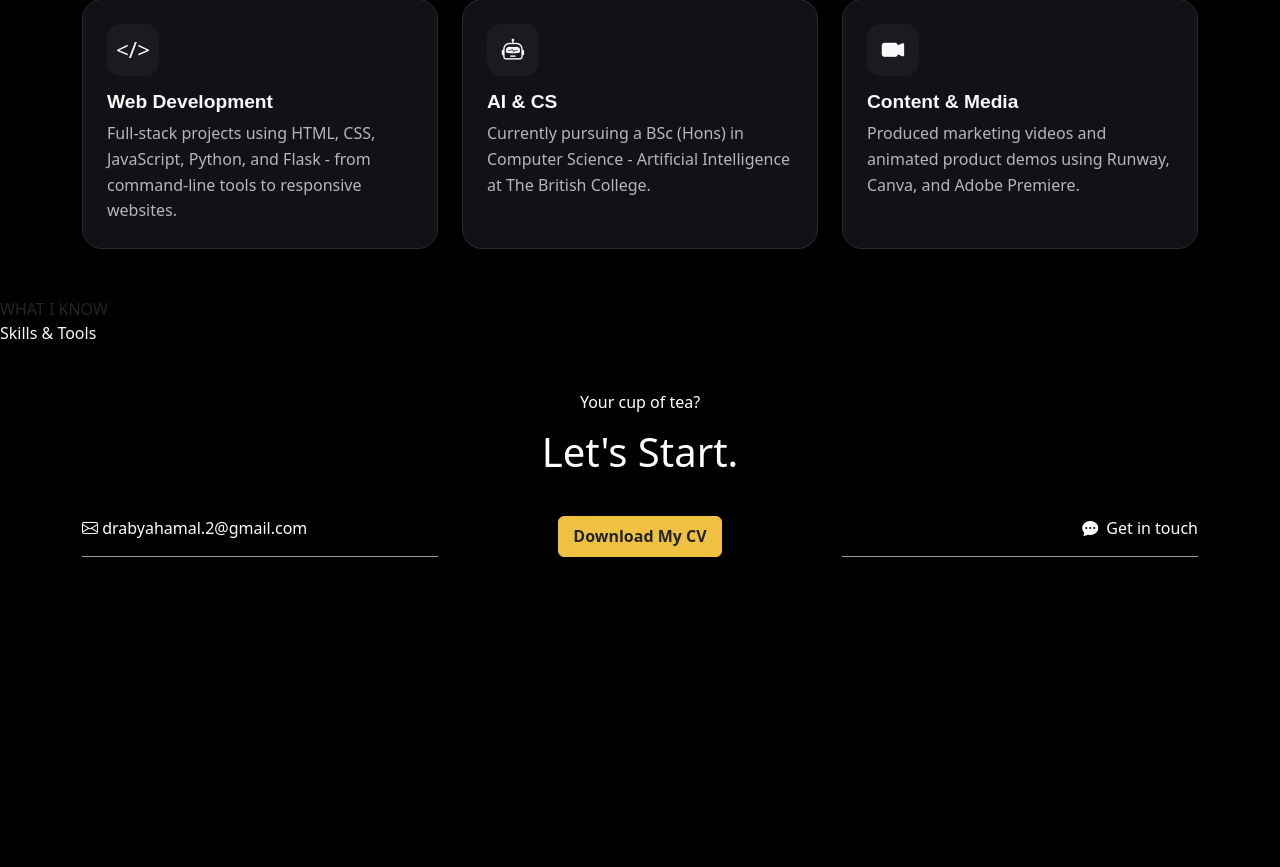
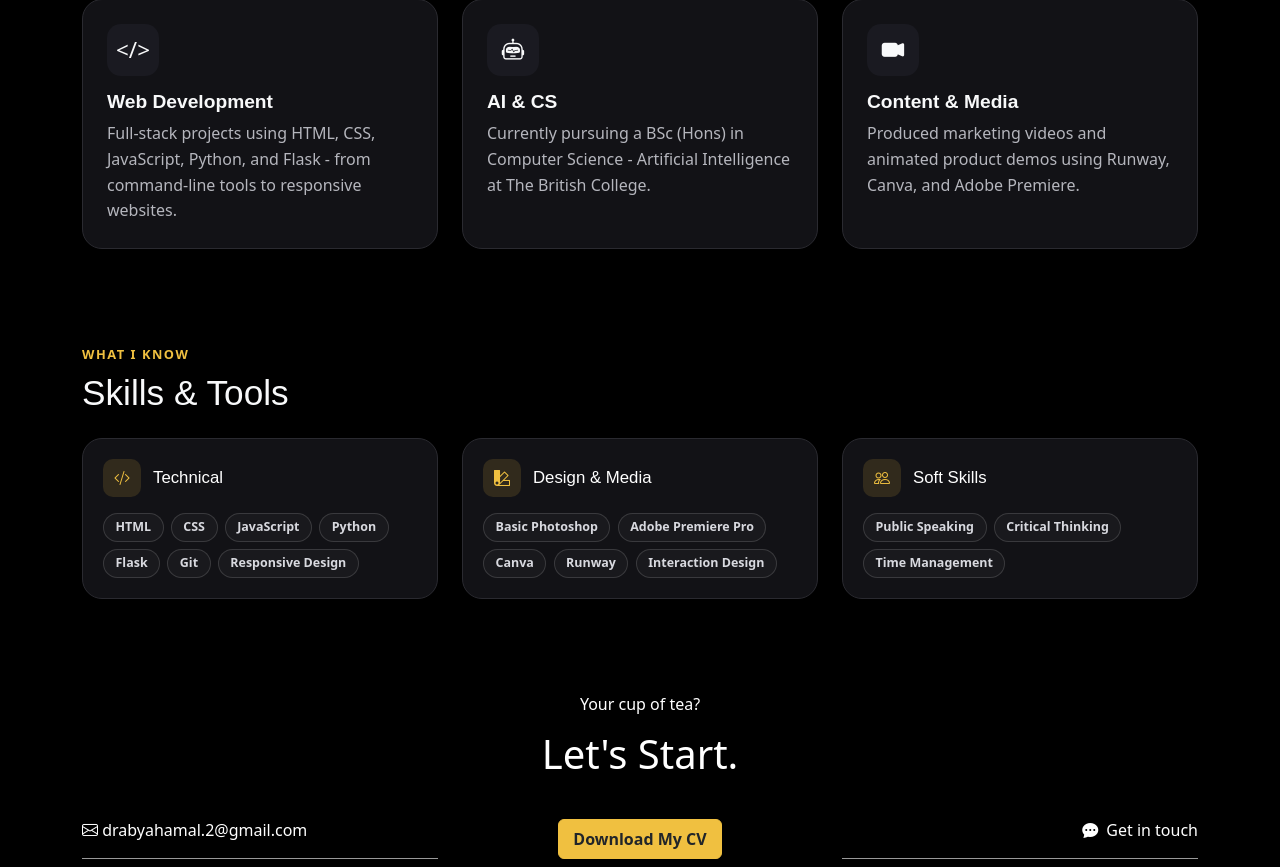
Before and after one commit to DancingAlone-us/Portfolio, a Flask app: page / in a window 1280 px wide. Shown: the part 890-1757 px from the top of the page. Before the commit the page ends 1447 px from the top, so only its background shows below. Run offline with Flask 3, Linux system fonts and the light colour scheme; some libraries are stand-ins or nearby versions.

Commit message:
Added a skills I Know section

```diff
--- a/static/css/style.css
+++ b/static/css/style.css
@@ -268,3 +268,85 @@ a{
     padding: 1.25rem;
   }
 }
+
+/* SKILLS SECTION */
+
+.skills-section {
+  position: relative;
+  z-index: 1;
+}
+
+.narrate {
+  color: #f0c040;
+  font-size: 0.8rem;
+  letter-spacing: 0.12em;
+  font-weight: 700;
+}
+
+.section-head {
+  font-family: 'Syne', sans-serif;
+  font-size: clamp(1.6rem, 3vw, 2.2rem);
+}
+
+.skills-card {
+  background: #121216;
+  border: 1px solid #2a2a30;
+  border-radius: 20px;
+  padding: 1.25rem;
+  transition: transform 0.25s ease, border-color 0.25s ease, box-shadow 0.25s ease;
+}
+
+.skills-card:hover {
+  transform: translateY(-5px);
+  border-color: rgba(240, 192, 64, 0.65);
+  box-shadow: 0 14px 24px rgba(0, 0, 0, 0.32);
+}
+
+.skills-card-top {
+  display: flex;
+  align-items: center;
+  gap: 0.75rem;
+}
+
+.skills-icon {
+  width: 38px;
+  height: 38px;
+  display: inline-flex;
+  align-items: center;
+  justify-content: center;
+  border-radius: 10px;
+  background: rgba(240, 192, 64, 0.14);
+  color: #f0c040;
+  font-size: 1rem;
+}
+
+.skill-head {
+  color: #ffffff;
+  font-family: 'Syne', sans-serif;
+  font-size: 1.05rem;
+}
+
+.skills-chip-wrap {
+  display: flex;
+  flex-wrap: wrap;
+  gap: 0.45rem;
+}
+
+.tool-chip {
+  display: inline-flex;
+  align-items: center;
+  border: 1px solid rgba(255, 255, 255, 0.14);
+  border-radius: 999px;
+  color: #d8d9df;
+  background: rgba(255, 255, 255, 0.03);
+  font-size: 0.78rem;
+  font-weight: 600;
+  line-height: 1;
+  padding: 0.45rem 0.72rem;
+}
+
+@media (max-width: 767.98px) {
+  .skills-card {
+    padding: 1rem;
+  }
+}
--- a/templates/index.html
+++ b/templates/index.html
@@ -105,8 +105,38 @@
 </section>
 
 <!--Skills & Tools-->
-<div class="narrate">WHAT I KNOW</div>
-<div class="section-head text-light">Skills & Tools</div>
+<section class="skills-section py-5">
+  <div class="container">
+    <p class="narrate mb-2">WHAT I KNOW</p>
+    <h2 class="section-head text-light mb-4">Skills & Tools</h2>
 
+    <div class="row g-4">
+      {% for category, skill_list in data.skills.items() %}
+      <div class="col-12 col-md-6 col-lg-4">
+        <div class="skills-card h-100">
+          <div class="skills-card-top mb-3">
+            <span class="skills-icon" aria-hidden="true">
+              {% if category == 'Technical' %}
+              <i class="bi bi-code-slash"></i>
+              {% elif category == 'Design & Media' %}
+              <i class="bi bi-palette2"></i>
+              {% else %}
+              <i class="bi bi-people"></i>
+              {% endif %}
+            </span>
+            <h3 class="skill-head mb-0">{{ category }}</h3>
+          </div>
+
+          <div class="skills-chip-wrap">
+            {% for skill in skill_list %}
+            <span class="tool-chip">{{ skill }}</span>
+            {% endfor %}
+          </div>
+        </div>
+      </div>
+      {% endfor %}
+    </div>
+  </div>
+</section>
 
 {% endblock %}
```
